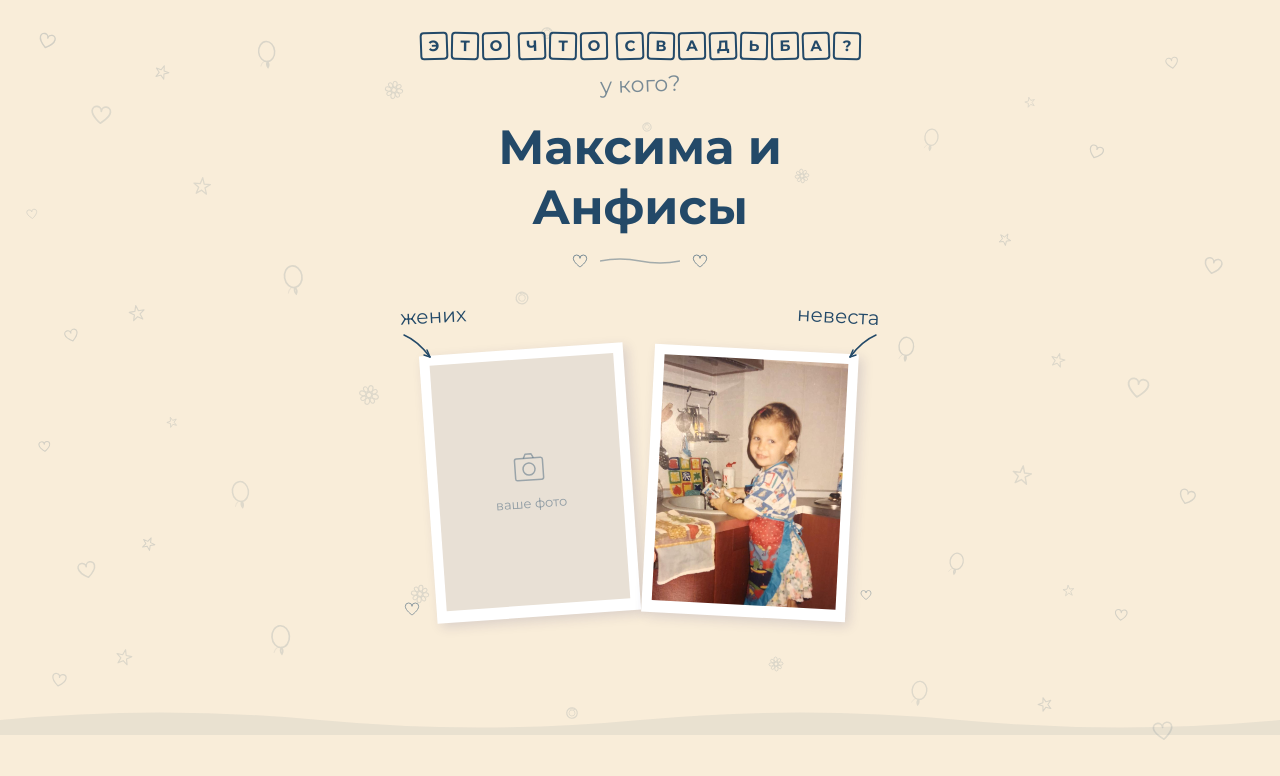
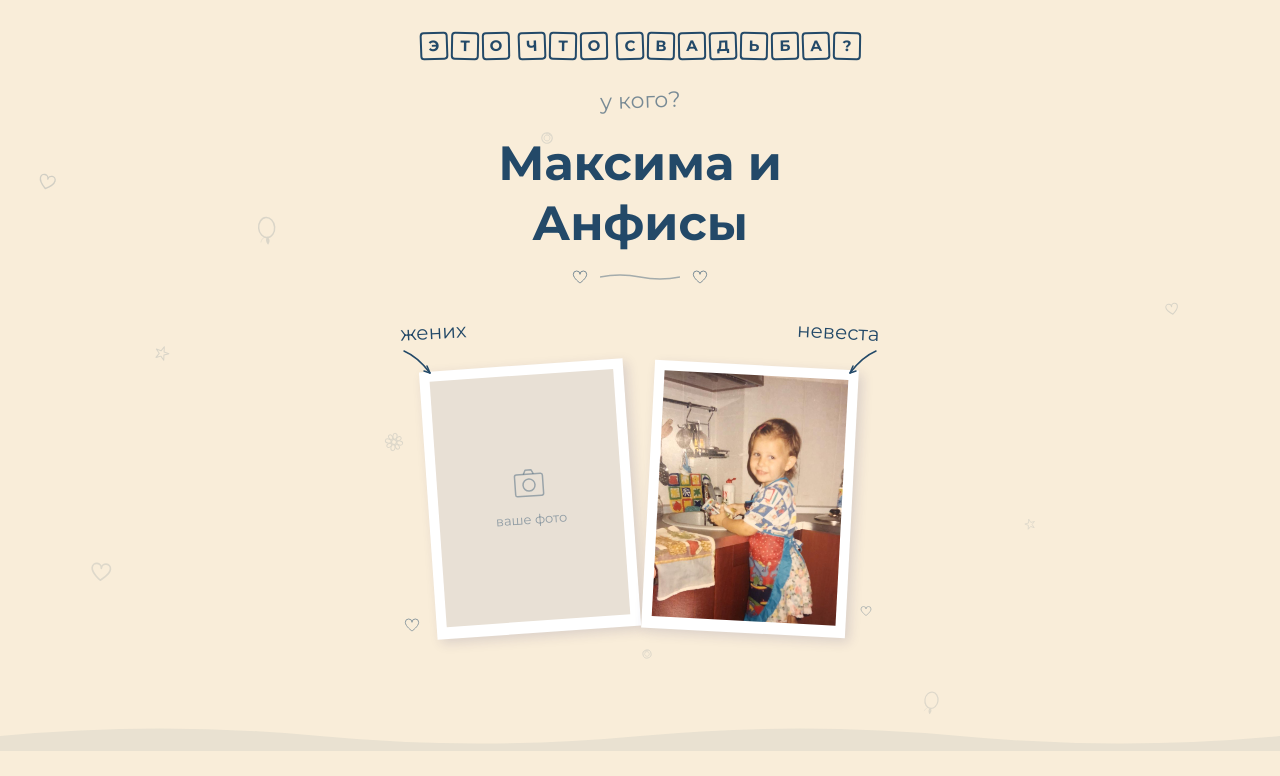
Before and after one commit to mkolya31/wedding.kolyach.me, a React (Vite) app: page / in a window 1280 px wide. Shown: the top 776 px of the page. Built offline with nearby package versions, Linux system fonts and the light colour scheme.

Commit message:
fix: правки от Анфисы

```diff
--- a/src/app/App.tsx
+++ b/src/app/App.tsx
@@ -191,15 +191,15 @@ export default function App() {
       className="min-h-screen w-full relative overflow-x-hidden"
       style={{ background: "#F9EDD9", fontFamily: "'Montserrat', sans-serif" }}
     >
+      <div className="relative" style={{ zIndex: 1 }}>
       <DoodleBackground />
-      <div className="relative" style={{ zIndex: 1 }}>
       {/* ── 1. ОБЛОЖКА ─────────────────────────────────────────────────────── */}
       <section className="w-full max-w-lg mx-auto px-4 pt-4 pb-10 flex flex-col items-center">
         <Garland text="ЭТО ЧТО СВАДЬБА?" />
 
         <p
           className="text-foreground opacity-60"
-          style={{ fontFamily: "'Montserrat', sans-serif", fontSize: 22, transform: "rotate(-2deg)", marginTop: -8 }}
+          style={{ fontFamily: "'Montserrat', sans-serif", fontSize: 22, transform: "rotate(-2deg)", marginTop: 8 }}
         >
           у кого?
         </p>
@@ -639,7 +639,6 @@ export default function App() {
       {/* ── 6. ФИНАЛЬНЫЙ СЛАЙД ───────────────────────────────────────────────── */}
       <section
         className="w-full max-w-lg mx-auto px-6 py-14 flex flex-col items-center"
-        style={{ background: "#F9EDD9" }}
       >
         {/* Top text */}
         <div className="self-start flex items-start gap-2 mb-2">
@@ -864,7 +863,7 @@ function DoodleBackground() {
   ];
 
   return (
-    <div className="fixed inset-0 pointer-events-none" style={{ zIndex: 0 }}>
+    <div className="absolute inset-0 pointer-events-none overflow-hidden" style={{ zIndex: -1 }}>
       {items.map((item, i) => (
         <div
           key={i}
```
